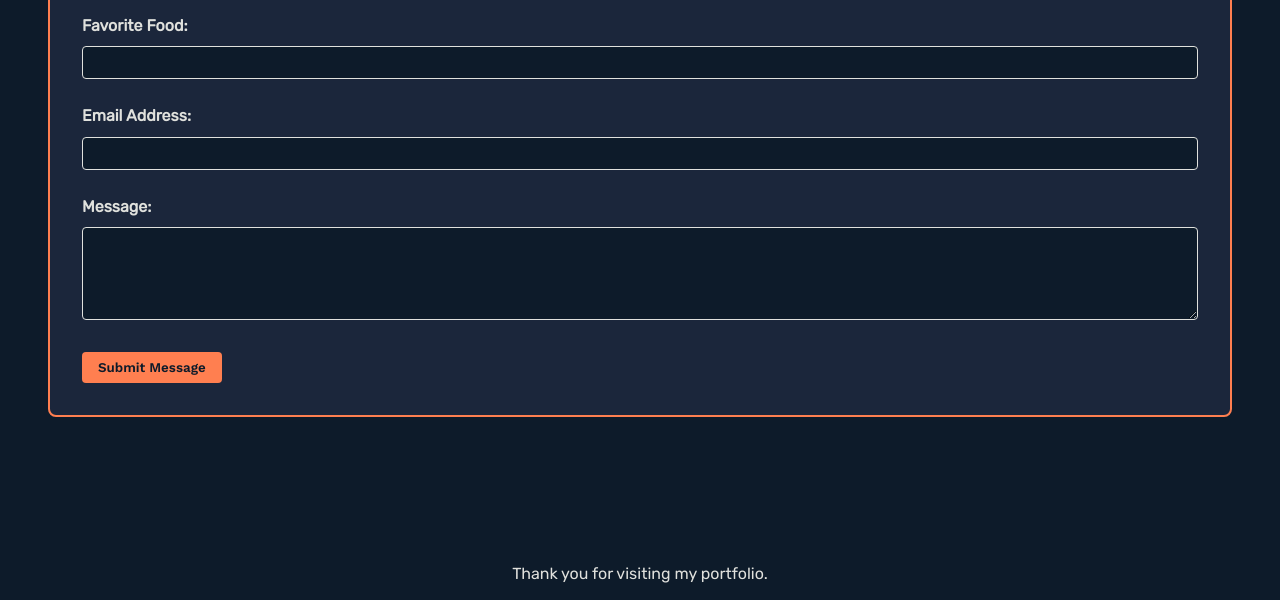
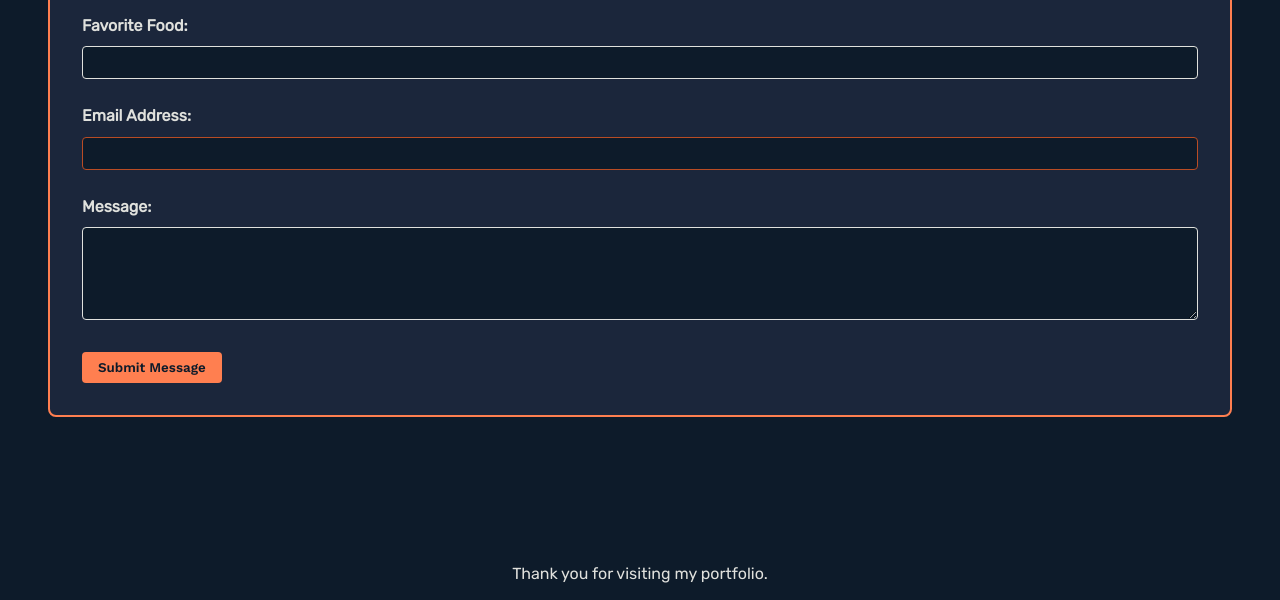
Before and after one commit to StephenVela88/Dev-140, a plain HTML site: page About&Contact.html in a window 1280 px wide. Shown: the part 840-1440 px from the top of the page. Drawn offline with nearby package versions, Linux system fonts and the light colour scheme.

Commit message:
Email Fix

```diff
--- a/About&Contact.html
+++ b/About&Contact.html
@@ -60,7 +60,7 @@
 
 <div class="form-group">
 <label for="userEmail">Email Address:</label>
-<input type="email" id="userEmail" name="userEmail" aria-invalid="false" aria-describedby="emailError">
+<input type="email" id="userEmail" name="userEmail" aria-invalid="true" aria-describedby="emailError">
 <span class="error-message" id="emailError" role="alert">Please enter a valid email address.</span>
 </div>
 
```
